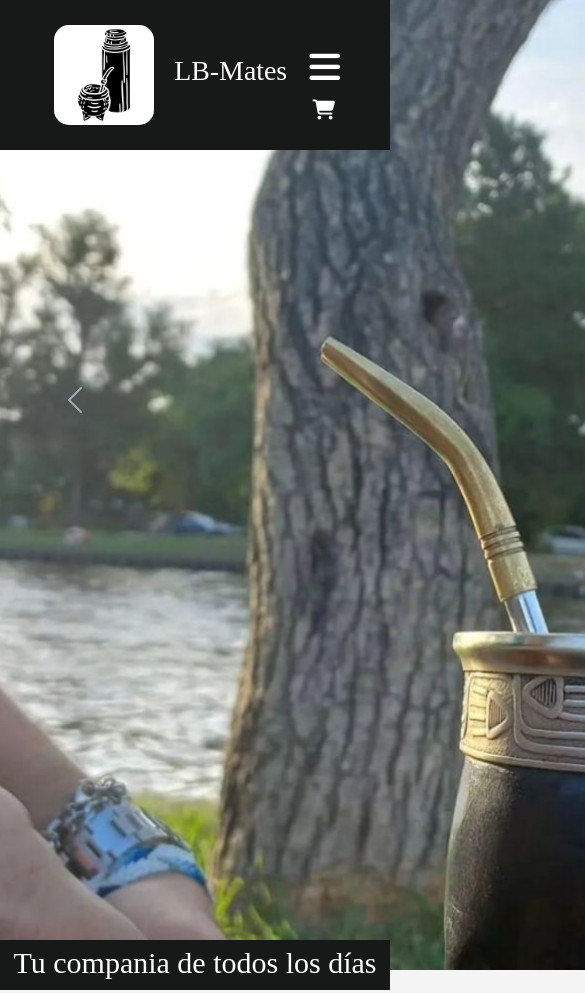
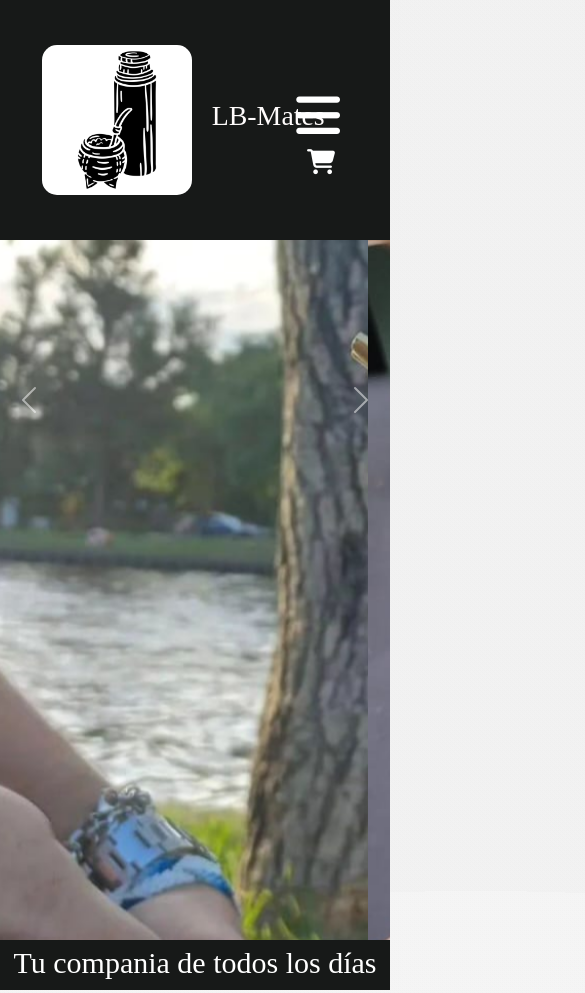
Before and after one commit to LeonelVI/Tienda-Mates, a plain HTML site: page index.html in a window 390 px wide. Shown: the top 993 px of the page, 585 px wide, since content can reach past the window. Drawn offline with nearby package versions, Linux system fonts and the light colour scheme.

Commit message:
prueba 2

```diff
--- a/sass/_footer.scss
+++ b/sass/_footer.scss
@@ -136,7 +136,7 @@
 
 @media(max-width:1200px){
   .footer{
-    height: 400px;
+    height: 600px;
     width: 100%;
     margin-top: 200px;
     flex-direction: column;
@@ -145,34 +145,39 @@
   }
 
   .navegacion{
-    margin-top: 10px;
+    margin-top: 60px;
     position: absolute;
     left: 100px;
       h2{
-        font-size: 25px;
+        font-size: 40px;
       }
       li{
         margin-top: 10px;
+        font-size: 20px;
       }
   }
 
   .contacto{
-    margin-top: 10px;
+    margin-top: 60px;
     position: absolute;
     right: -500px;
     top: 0;
 
     h2{
-      font-size: 25px;
+      font-size: 40px;
+    }
+
+    li{
+      font-size: 18px;
     }
   }
 
   .metodos{
     position: absolute;
-    top: 130px;
+    top: 250px;
     left: 80px;
     h2{
-      font-size: 20px;
+      font-size: 30px;
     }
   }
 
--- a/sass/_inicio.scss
+++ b/sass/_inicio.scss
@@ -3,9 +3,6 @@
     margin: auto;
     height: 800px;
     z-index: -2;
-
-
-
 }
 
 .img-portada{
@@ -39,3 +36,18 @@
         top: 300px;
     }
 }
+
+@media(max-width:1200px){
+    .portada{
+        width: 100%;
+    }
+
+
+.img-portada{
+    height: 970px;
+    width: 1000px;
+    object-fit: cover;
+    opacity: 5;
+    border: none;
+}
+}
--- a/sass/_navegador.scss
+++ b/sass/_navegador.scss
@@ -97,6 +97,26 @@ nav {
   }
   @media (max-width:1200px){
 
+    .logo {
+      color: rgb(255, 252, 252);
+      padding: 0;
+      text-decoration: none;
+      display: flex;
+      align-items: center;
+      img {
+        background-color: white;
+        height: 150px;
+        width: 150px;
+        margin: 0 20px;
+        border-radius: 15px;
+    }
+   }
+
+    header{
+      height: 240px;
+    }
+    }
+
     .titulo-productos{
       width: 100%;
     }
@@ -140,17 +160,18 @@ nav {
       align-items: center;
       display: flex;
       position: absolute;
+      font-size: 25px;
       right: 55px;
-      top: 100px;
+      top: 150px;
 
     }
     .icono-menu{
       display: block;
       color: white;
-      font-size: 35px;
+      font-size: 50px;
       position: absolute;
       right: 50px;
-      top: 50px;
+      top: 90px;
       z-index: 1;
     }
       .icono-menu:hover +.menu-horizontal{
@@ -160,5 +181,3 @@ nav {
       .menu-horizontal:hover{
        right: 0vh;
       }
-
-      }
```
Also changed, not shown: style.css, 1 other file.
